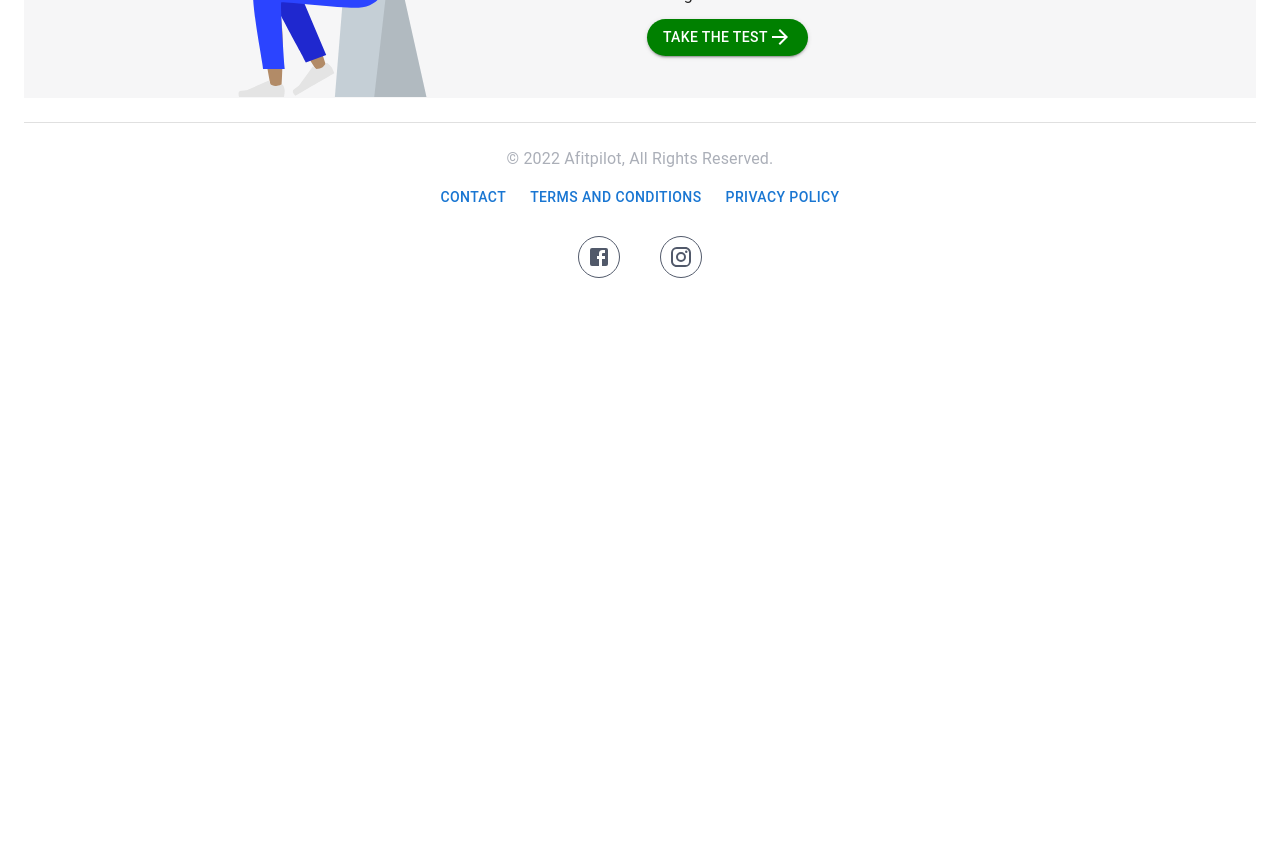
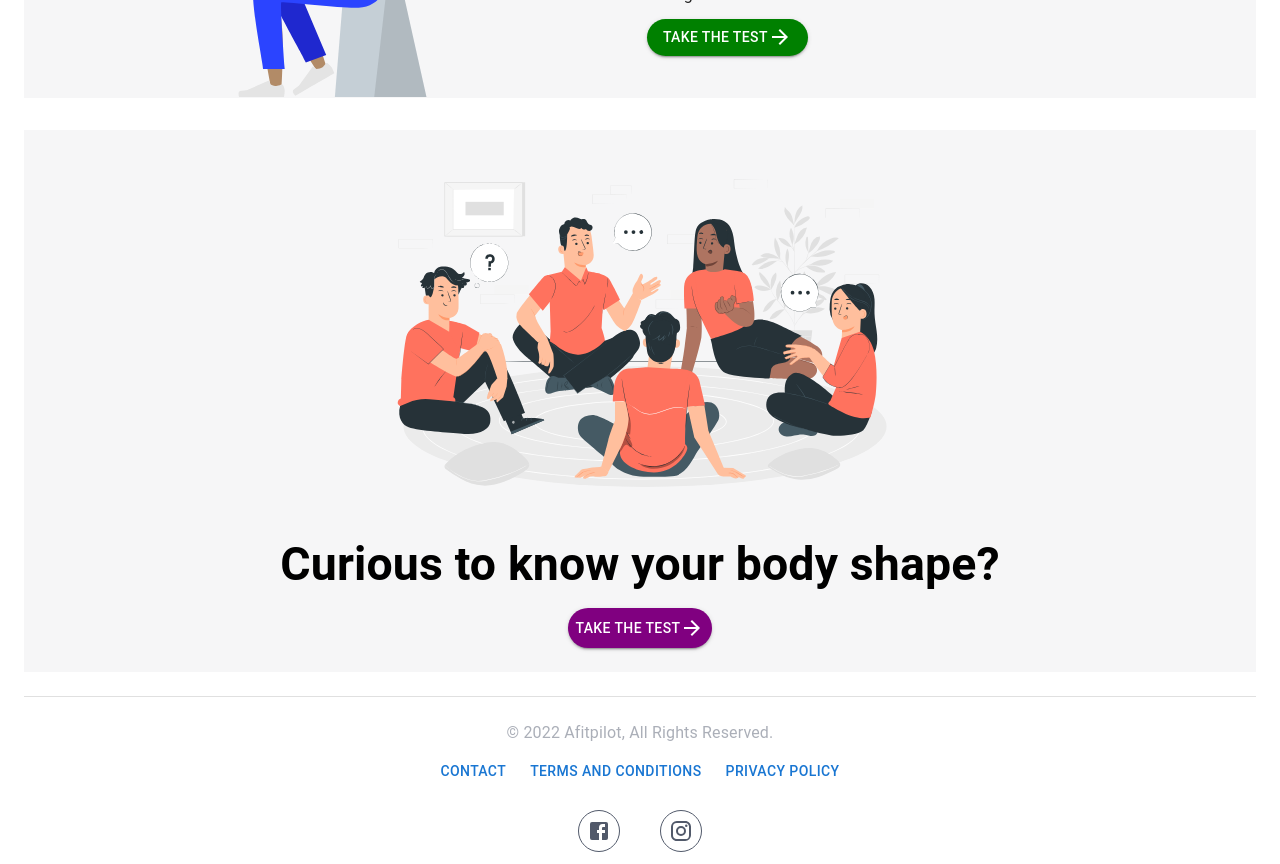
Before and after one commit to walter-clayton/afitpilot-somatotype, a React (Create React App) app in the folder client/: page / in a window 1280 px wide. Shown: the part 1400-2264 px from the top of the page. Before the commit the page ends 1690 px from the top, so only its background shows below. Built offline with nearby package versions, Linux system fonts and the light colour scheme.

Commit message:
Add footer component

```diff
--- a/client/src/App.tsx
+++ b/client/src/App.tsx
@@ -19,6 +19,7 @@ import BalancedEndomorph from "./components/CTA/BalancedEndomorph";
 import TestPage from "./components/TestPage";
 import BlogPage from "./components/BlogPage";
 import Home from "./components/HomePage";
+import FooterCTA from "./components/CTA/FooterCTA";
 
 export interface ISomatotype {
   endomorphy?: number | undefined;
@@ -115,6 +116,7 @@ function App() {
         <Route path="/TermsConditions" element={<TermsCondition />} />
         <Route path="/Privacy" element={<Privacy />} />
         <Route path="/Types" element={<Types />} />
+        <Route path="/FooterCTA" element={<FooterCTA />} />
         <Route
           path="/Test"
           element={
--- /dev/null
+++ b/client/src/components/CTA/FooterCTA.tsx
@@ -0,0 +1,94 @@
+import React from "react";
+import CssBaseline from "@mui/material/CssBaseline";
+import { Grid, Box, Button } from "@mui/material/";
+import { Typography, Container } from "@mui/material/";
+import Stack from "@mui/material/Stack";
+import ArrowForwardSharpIcon from "@mui/icons-material/ArrowForwardSharp";
+import { createTheme, ThemeProvider } from "@mui/material/styles";
+import { useNavigate } from "react-router-dom";
+import Group from "../image/Group.svg";
+
+const theme = createTheme();
+theme.typography.h2 = {
+    "@media (min-width:600px)": {
+        fontSize: "2.5rem",
+    },
+    [theme.breakpoints.up("md")]: {
+        fontSize: "2.9rem",
+    },
+};
+const FooterCTA = () => {
+    const navigate = useNavigate();
+
+    return (
+        <div>
+            <Container maxWidth="xl">
+                <CssBaseline />
+                <ThemeProvider theme={theme}>
+                    <Grid
+                        container
+                        sx={{
+                            backgroundColor: "#f6f6f7",
+                            marginTop: 4,
+                            display: "flex",
+                            flexDirection: "column",
+                            alignItems: "center",
+                            justifyContent: "center",
+                            width: "100%",
+                            height: "400px",
+                        }}
+                    >
+                        <Box
+                            sx={{
+                                display: "flex",
+                                justifyContent: "center",
+                                width: "100%",
+                                height: "350px",
+                            }}
+                        >
+                            <img src={Group} alt="" />
+                        </Box>
+                    </Grid>
+                    <Grid xs={12} md={12} lg={12} sm={12}>
+                        <Box
+                            sx={{
+                                display: "flex",
+                                flexDirection: "column",
+                                alignItems: "center",
+                                justifyContent: "center",
+                                backgroundColor: "#f6f6f7",
+                            }}
+                        >
+                            <Typography
+                                variant="h2"
+                                sx={{ color: "black", textAlign: "center" }}
+                            >
+                                Curious to know your body shape?
+                            </Typography>
+                            <Stack>
+                                <Button
+                                    sx={{
+                                        borderRadius: "20px",
+                                        backgroundColor: "purple",
+                                        padding: 1,
+                                        mb: 3,
+                                        mt: 1
+                                    }}
+                                    variant="contained"
+                                    onClick={() => {
+                                        navigate("/Test");
+                                        window.scrollTo(0, 0);
+                                    }}
+                                >
+                                    Take the test <ArrowForwardSharpIcon />
+                                </Button>
+                            </Stack>
+                        </Box>
+                    </Grid>
+                </ThemeProvider>
+            </Container>
+        </div>
+    );
+};
+
+export default FooterCTA;
--- a/client/src/components/HomePage.tsx
+++ b/client/src/components/HomePage.tsx
@@ -1,12 +1,14 @@
 import * as React from "react";
 import CallToAction from "./CTA/CallToAction";
 import Header from "./CTA/Header";
+import FooterCTA from "./CTA/FooterCTA";
 
 const Home = () => {
   return (
     <>
       <Header />
       <CallToAction />
+      <FooterCTA />
     </>
   );
 };
```
